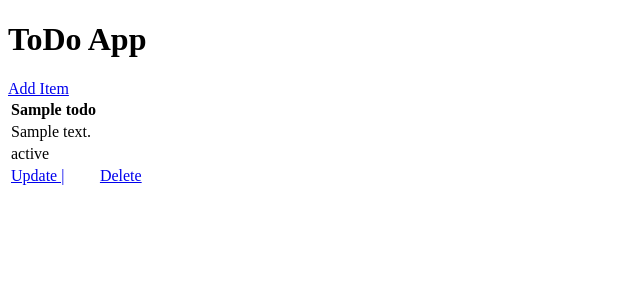
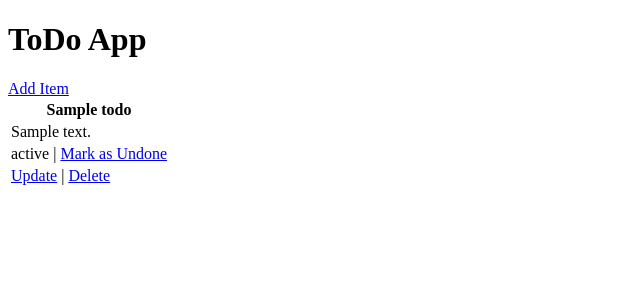
Before and after one commit to dev-gabrielchaves/ToDo-List, a Flask app: page / in a window 1280 px wide. Shown: the top 300 px of the page, without its empty margins (0-640 px from the left). Run offline with Flask 3, Linux system fonts and the light colour scheme; a database or web service that is not in the repository returns one stand-in record (values such as "Sample title").

Commit message:
Adding change status link
I've also added the possibility to see the previous value when updating info

```diff
--- a/app.py
+++ b/app.py
@@ -26,7 +26,10 @@
 @app.route('/update/<id>', methods=['GET', 'POST'])
 def update(id):
     if request.method == 'GET':
-        return render_template('update.html', id= id)
+        old_todo = collection.find_one({'_id':ObjectId(str(id))})
+        old_title = old_todo.get('Title')
+        old_description = old_todo.get('Description')
+        return render_template('update.html', id= id, old_title= old_title, old_description= old_description)
     elif request.method == 'POST':
         title =  request.form['title']
         description = request.form['description']
@@ -38,5 +41,15 @@
     collection.delete_one({'_id': ObjectId(str(id))})
     return redirect('/')
 
+@app.route('/mark_as_done/<id>')
+def mark_as_done(id):
+    collection.update_one({'_id': ObjectId(str(id))}, {'$set': {'Status': 'Done'}})
+    return redirect('/')
+
+@app.route('/mark_as_undone/<id>')
+def mark_as_undone(id):
+    collection.update_one({'_id': ObjectId(str(id))}, {'$set': {'Status': 'Undone'}})
+    return redirect('/')
+
 if __name__ == '__main__':
     app.run(debug=True)
--- a/templates/home.html
+++ b/templates/home.html
@@ -20,11 +20,17 @@
                 <td>{{document.get('Description')}}</td>
             </tr>
             <tr>
-                <td>{{document.get('Status')}}</td>
+                <td>{{document.get('Status')}} |
+                    {% if document.get('Status') == 'Undone' %}
+                    <a href="/mark_as_done/{{document.get('_id')}}">Mark as Done</a>
+                    {% else %}
+                    <a href="/mark_as_undone/{{document.get('_id')}}">Mark as Undone</a>
+                    {% endif %}
+                </td>
             </tr>
             <tr>
-                <td><a href="/update/{{document.get('_id')}}">Update | </a></td>
-                <td><a href="/delete/{{document.get('_id')}}">Delete</a></td>
+                <td><a href="/update/{{document.get('_id')}}">Update</a> |
+                <a href="/delete/{{document.get('_id')}}">Delete</a></td>
             </tr>
         </tbody>
         {% endfor %}
--- a/templates/update.html
+++ b/templates/update.html
@@ -8,8 +8,8 @@
 <body>
     <h1>Update Page</h1>
     <form action="/update/{{id}}" method="post">
-        <input type="text" name="title" id="title" placeholder="Title...">
-        <input type="text" name="description" id="description" placeholder="Description...">
+        <input type="text" name="title" id="title" placeholder="Title..." value="{{old_title}}">
+        <input type="text" name="description" id="description" placeholder="Description..." value="{{old_description}}">
         <button type="submit">Submit</button>
     </form>
 </body>
```
